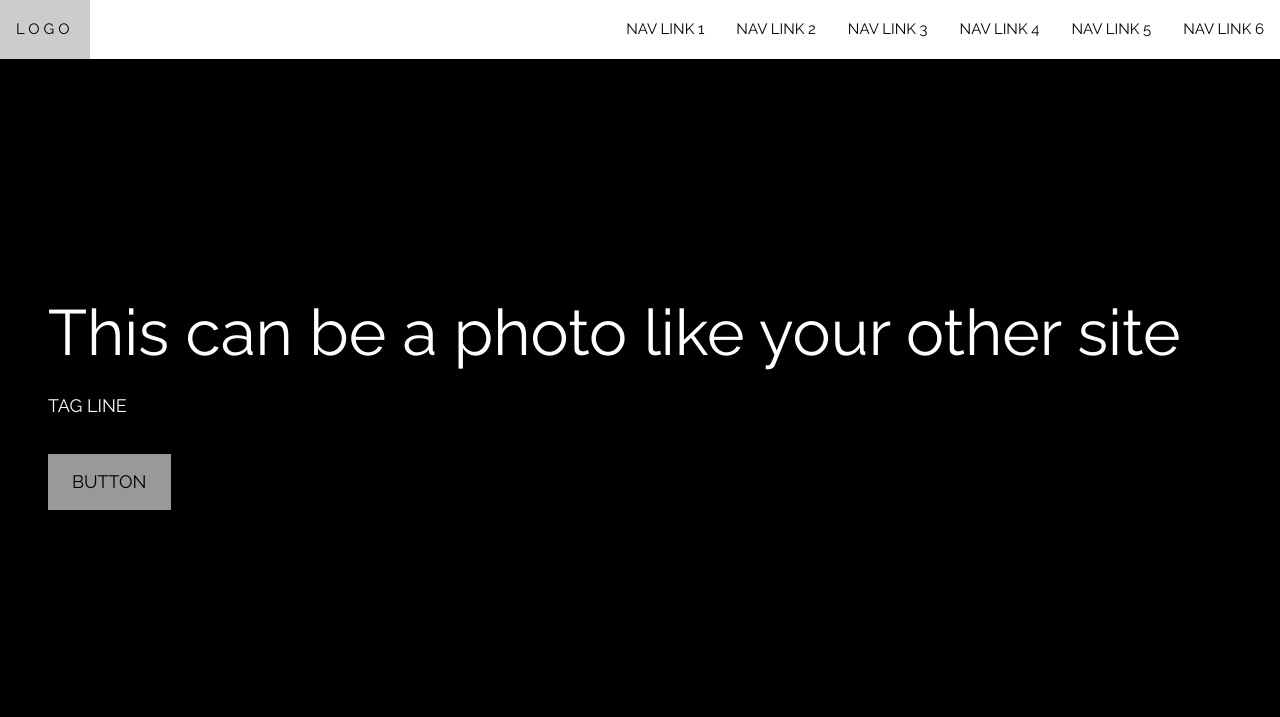
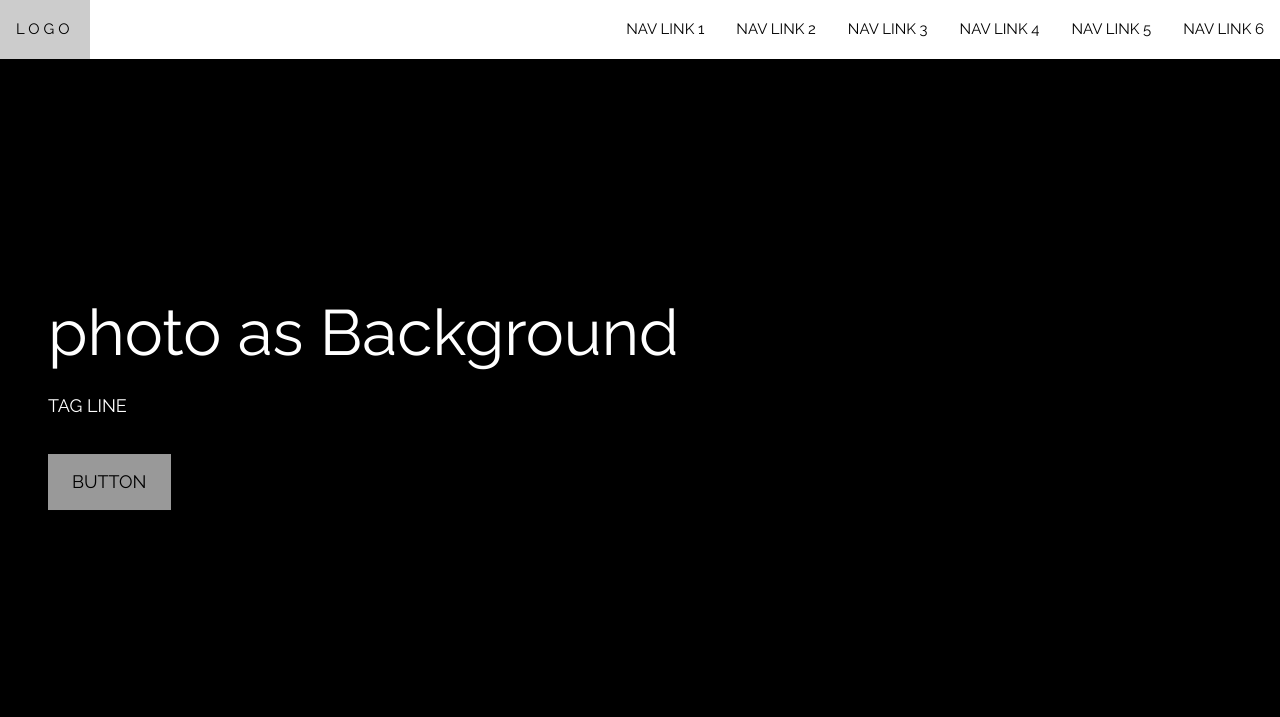
Before and after one commit to lyndseywoods/noahFitness_mock, a plain HTML site: page index.html in a window 1280 px wide. Shown: the top 717 px of the page. Drawn offline with nearby package versions, Linux system fonts and the light colour scheme.

Commit message:
Update index.html

```diff
--- a/index.html
+++ b/index.html
@@ -44,7 +44,7 @@
 <!-- Header with full-height image -->
 <header class="bgimg-1 w3-display-container w3-grayscale-min" id="home">
     <div class="w3-display-left w3-text-white" style="padding:48px">
-        <span class="w3-jumbo w3-hide-small">This can be a photo like your other site</span><br>
+        <span class="w3-jumbo w3-hide-small">photo as Background</span><br>
         <span class="w3-large">TAG LINE </span>
         <p><a href="#about" class="w3-button w3-white w3-padding-large w3-large w3-margin-top w3-opacity w3-hover-opacity-off">BUTTON</a></p>
     </div>
```
